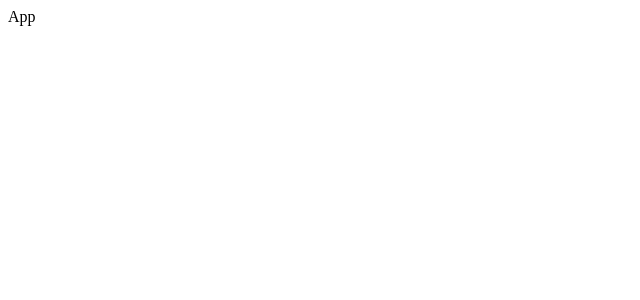
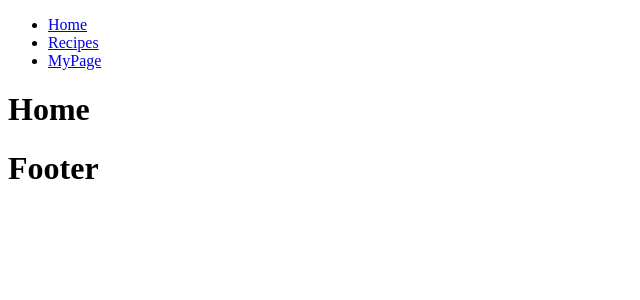
Before and after one commit to joyy-frontend/recipe-book, a React (Create React App) app: page / in a window 1280 px wide. Shown: the top 300 px of the page, without its empty margins (0-640 px from the left). Built offline with nearby package versions, Linux system fonts and the light colour scheme.

Commit message:
feat: Add initial router setup

```diff
--- a/package.json
+++ b/package.json
@@ -8,6 +8,7 @@
     "@testing-library/user-event": "^13.5.0",
     "react": "^18.3.1",
     "react-dom": "^18.3.1",
+    "react-router-dom": "^6.27.0",
     "react-scripts": "5.0.1",
     "web-vitals": "^2.1.4"
   },
--- a/src/App.js
+++ b/src/App.js
@@ -1,7 +1,27 @@
-function App() {
-  return (
-    <div>App</div>
-  );
+import {BrowserRouter, Routes, Route} from "react-router-dom";
+import Master from "./pages/Master";
+import Mypage from "./pages/Mypage";
+import Home from "./pages/Home";
+import RecipeList from "./pages/RecipeList";
+import RecipeDetail from "./pages/RecipeDetail";
+import RecipePost from "./pages/RecipePost";
+import Nopage from "./pages/Nopage";
+
+
+export default function App(){
+  return(
+    <BrowserRouter>
+      <Routes>
+        <Route path="/" element={<Master />}>
+        <Route index element={<Home />}/>
+        <Route path="mypage" element={<Mypage />} />
+        <Route path="recipes" element={<RecipeList />}>
+          <Route path=":id" element={<RecipeDetail />} />
+          <Route path="new" element={<RecipePost />} />
+        </Route>
+        <Route path="*" element={<Nopage />} />
+        </Route>
+      </Routes>
+    </BrowserRouter>
+  )
 }
-
-export default App;
--- /dev/null
+++ b/src/pages/Footer.js
@@ -0,0 +1,5 @@
+export default function Footer(){
+    return(
+        <h1>Footer</h1>
+    )
+}
--- /dev/null
+++ b/src/pages/Home.js
@@ -0,0 +1,5 @@
+export default function Home(){
+    return(
+        <h1>Home</h1>
+    )
+}
--- /dev/null
+++ b/src/pages/Master.js
@@ -0,0 +1,13 @@
+import { Outlet } from "react-router-dom";
+import Navbar from "./Navbar";
+import Footer from "./Footer";
+
+export default function Master(){
+    return(
+        <>
+            <Navbar />
+            <Outlet className="container-fluid"/>
+            <Footer />
+        </>
+    )
+}
--- /dev/null
+++ b/src/pages/Mypage.js
@@ -0,0 +1,5 @@
+export default function Mypage(){
+    return(
+        <h1>Mypage</h1>
+    )
+}
--- /dev/null
+++ b/src/pages/Navbar.js
@@ -0,0 +1,19 @@
+import { Link } from "react-router-dom";
+
+export default function Navbar() {
+    return (
+        <nav>
+            <ul>
+                <li>
+                    <Link to="/">Home</Link>
+                </li>
+                <li>
+                    <Link to="/recipes">Recipes</Link>
+                </li>
+                <li>
+                    <Link to="/mypage">MyPage</Link>
+                </li>
+            </ul>
+        </nav>
+    );
+}
--- /dev/null
+++ b/src/pages/Nopage.js
@@ -0,0 +1,5 @@
+export default function Nopage(){
+    return(
+        <h1>Nopage</h1>
+    )
+}
--- /dev/null
+++ b/src/pages/RecipeDetail.js
@@ -0,0 +1,5 @@
+export default function RecipeDetail(){
+    return(
+        <h1>RecipeDetail</h1>
+    )
+}
--- /dev/null
+++ b/src/pages/RecipeList.js
@@ -0,0 +1,5 @@
+export default function RecipeList(){
+    return(
+        <h1>RecipeList</h1>
+    )
+}
--- /dev/null
+++ b/src/pages/RecipePost.js
@@ -0,0 +1,5 @@
+export default function RecipePost(){
+    return(
+        <h1>RecipePost</h1>
+    )
+}
```
Also changed, not shown: 1 other file (tests, documents, lock files or other folders).
